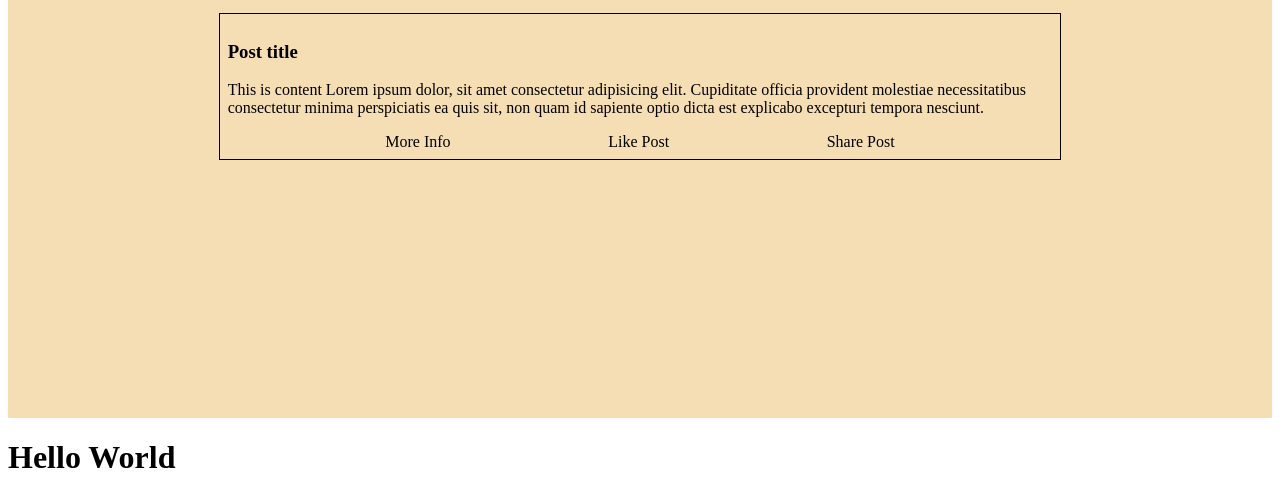
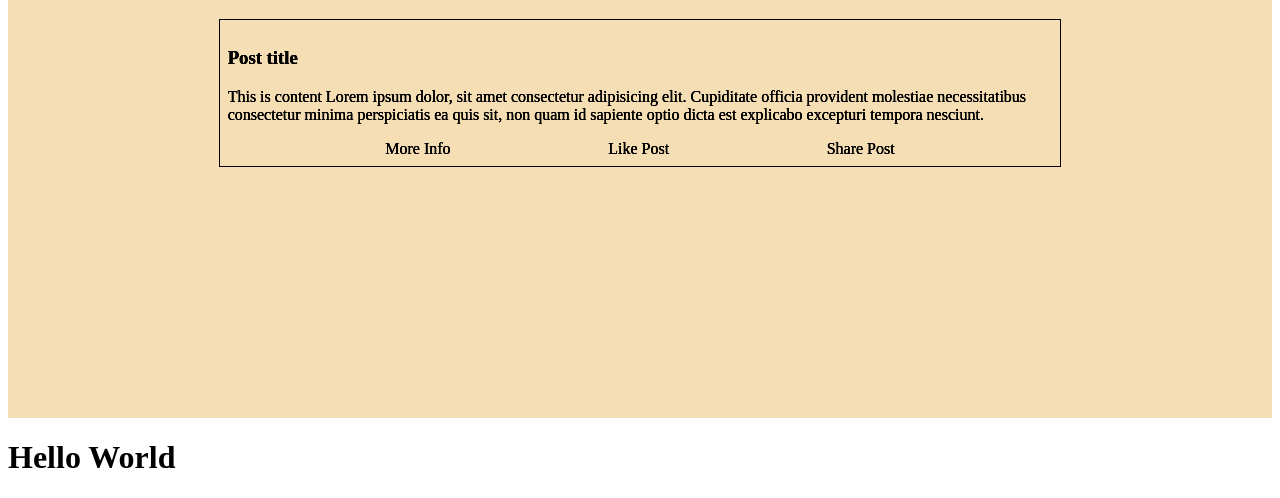
Before and after one commit to Apocalipsist/CssGrids, a plain HTML site: page Css_grid/index.html in a window 1280 px wide. Shown: the part 345-843 px from the top of the page. Drawn offline with Linux system fonts and the light colour scheme.

Commit message:
cleaned up CSS

```diff
--- a/Css_grid/index.html
+++ b/Css_grid/index.html
@@ -65,6 +65,53 @@
           </div>
         </div>
       </div>
+
+      <div class="posts">
+        <!-- Single Post Card -->
+        <div class="post-card">
+          <!-- title -->
+          <h3 class="card-title">Post title</h3>
+          <!-- ?content -->
+          <p class="card-body">
+            This is content Lorem ipsum dolor, sit amet consectetur adipisicing
+            elit. Cupiditate officia provident molestiae necessitatibus
+            consectetur minima perspiciatis ea quis sit, non quam id sapiente
+            optio dicta est explicabo excepturi tempora nesciunt.
+          </p>
+          <!-- links -->
+          <div class="card-links">
+            <!-- More Info -->
+            <a href="">More Info</a>
+            <!-- likepost -->
+            <a href="">Like Post</a>
+            <!-- share post -->
+            <a href="">Share Post</a>
+          </div>
+        </div>
+      </div>
+      <div class="posts">
+        <!-- Single Post Card -->
+        <div class="post-card">
+          <!-- title -->
+          <h3 class="card-title">Post title</h3>
+          <!-- ?content -->
+          <p class="card-body">
+            This is content Lorem ipsum dolor, sit amet consectetur adipisicing
+            elit. Cupiditate officia provident molestiae necessitatibus
+            consectetur minima perspiciatis ea quis sit, non quam id sapiente
+            optio dicta est explicabo excepturi tempora nesciunt.
+          </p>
+          <!-- links -->
+          <div class="card-links">
+            <!-- More Info -->
+            <a href="">More Info</a>
+            <!-- likepost -->
+            <a href="">Like Post</a>
+            <!-- share post -->
+            <a href="">Share Post</a>
+          </div>
+        </div>
+      </div>
     </div>
     <h1>Hello World</h1>
   </body>
--- a/Css_grid/main.css/main.css
+++ b/Css_grid/main.css/main.css
@@ -60,8 +60,9 @@
 
 .post-card{
     border: 1px solid black;
+    padding: 1vh;
+    margin: .8vh 0;
 
-    padding: 1vh;
 }
 
 .card-links{
@@ -80,6 +81,8 @@
     background-color: aqua;
 }
 
+
+
 /* Combinator Selector - direct descendent */
 /* .container > div{
     border: 2px solid black;
```
